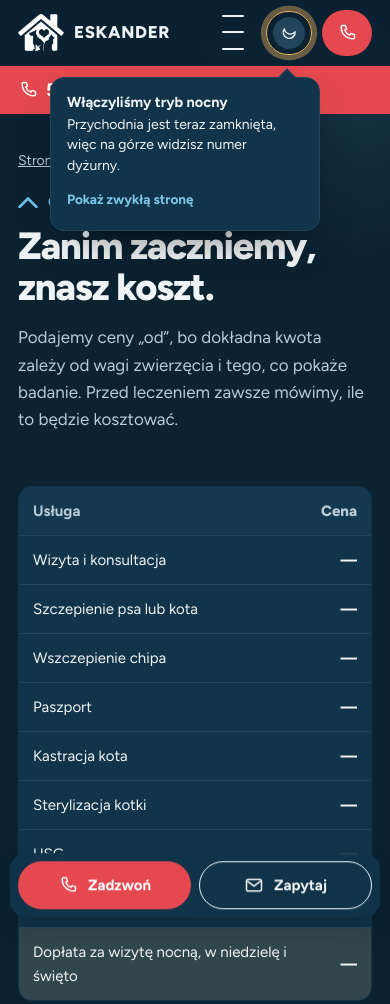
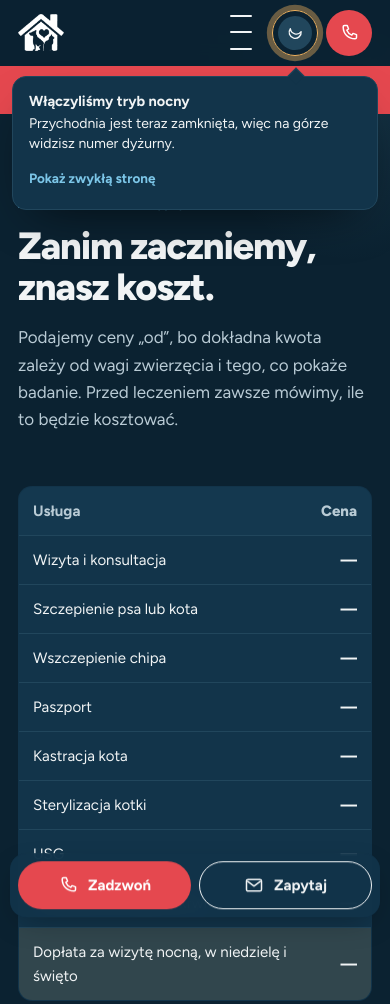
Before and after one commit to FabianAdrianW/eskander_vet, a plain HTML site: page cennik.html in a window 390 px wide. Shown: the top 1004 px of the page. Drawn offline with Linux system fonts and the light colour scheme.

Commit message:
Przełącznik dzień/noc na wszystkich ekranach, dymek na telefonie
Co-Authored-By: Claude Opus 5.5 <noreply@anthropic.com>
Claude-Session: https://claude.ai/code/session_013GF9ih96iSCJvpeKxzmdfH

```diff
--- a/assets/css/site.css
+++ b/assets/css/site.css
@@ -405,6 +405,8 @@ li.open > .drop{opacity:1;visibility:visible;transform:none}
   .svc-grid,.quotes,.team,.facts{grid-template-columns:1fr}
   .footer .grid{grid-template-columns:1fr}
   .brand b{font-size:17px}
+  .nav-in{gap:8px}
+  .mode,.burger,.nav-call{flex:none}
   .alarmbar .msg{display:none}
   .price-table th,.price-table td{padding:12px 14px;font-size:15px}
 }
@@ -527,3 +529,11 @@ li.open > .drop{opacity:1;visibility:visible;transform:none}
   .timeline .dot{width:48px;height:48px;margin:0 0 14px}
   .timeline small{margin:0}
 }
+
+/* v2.5: przełącznik dzień/noc widoczny na każdym ekranie */
+@media (max-width:1100px){.mode{width:46px;height:46px;padding:0;justify-content:center}.mode .knob{width:34px;height:34px}}
+@media (max-width:420px){.brand .w{display:none}.nav-call{width:46px;padding:0}}
+@media (max-width:700px){
+  .mode-tip{position:fixed;top:calc(var(--nav-h) + 10px);left:12px;right:12px!important;width:auto}
+  .mode-tip::before{right:auto;left:var(--arrow-x,70%)}
+}
--- a/assets/js/site.js
+++ b/assets/js/site.js
@@ -57,6 +57,7 @@ const PRICES = { wizyta:null, szczepienie:null, chip:null, paszport:null, kastra
       tip.innerHTML = '<b>Włączyliśmy tryb nocny</b>Przychodnia jest teraz zamknięta, więc na górze widzisz numer dyżurny. <button type="button">Pokaż zwykłą stronę</button>';
       const box = modeBtn.parentElement; box.style.position = 'relative'; modeBtn.after(tip);
       tip.style.right = Math.max(0, box.getBoundingClientRect().right - modeBtn.getBoundingClientRect().right - 8) + 'px';
+      const r = modeBtn.getBoundingClientRect(); tip.style.setProperty('--arrow-x', Math.max(16, r.left + r.width/2 - 12 - 6) + 'px');
       tip.querySelector('button').addEventListener('click', goDay);
       setTimeout(() => tip.classList.add('show'), 900);
       setTimeout(hideTip, 9000);
--- a/cennik.html
+++ b/cennik.html
@@ -14,7 +14,7 @@
 <link rel="preload" as="font" type="font/woff2" href="fonts/figtree-latin-800-normal.woff2" crossorigin>
 <link rel="preload" as="font" type="font/woff2" href="fonts/figtree-latin-400-normal.woff2" crossorigin>
 
-<link rel="stylesheet" href="assets/css/site.css?v=93f1c65b">
+<link rel="stylesheet" href="assets/css/site.css?v=523dc82e">
 <script>/* motyw ustawiany przed renderem, bez mignięcia */(function(){try{var m=sessionStorage.getItem('esk-mode');if(m){document.documentElement.dataset.theme=m;return}}catch(e){}var p=new Intl.DateTimeFormat('en-GB',{timeZone:'Europe/Warsaw',weekday:'short',hour:'2-digit',hour12:false}).formatToParts(new Date()),d=p.find(function(x){return x.type==='weekday'}).value,h=+p.find(function(x){return x.type==='hour'}).value,o={Mon:18,Tue:18,Wed:18,Thu:18,Fri:18,Sat:15}[d];document.documentElement.dataset.theme=(o&&h>=10&&h<o)?'day':'night'})();</script>
 </head>
 <body class="page-cennik">
@@ -144,6 +144,6 @@
   <a class="btn btn-action" href="tel:+48536041341"><svg><use href="#i-phone"/></svg>Zadzwoń</a>
   <a class="btn btn-ghost" href="kontakt.html#zapytanie"><svg><use href="#i-mail"/></svg>Zapytaj</a>
 </div>
-<script src="assets/js/site.js?v=3882925d" defer></script>
+<script src="assets/js/site.js?v=d2eee02c" defer></script>
 </body>
 </html>
```
Also changed, not shown: index.html (+2 -2 lines), kontakt.html (+2 -2 lines), nagly-przypadek.html (+2 -2 lines), pierwsza-wizyta.html (+2 -2 lines), polityka-prywatnosci.html (+2 -2 lines), uslugi.html (+2 -2 lines), zespol.html (+2 -2 lines), 1 other file.
